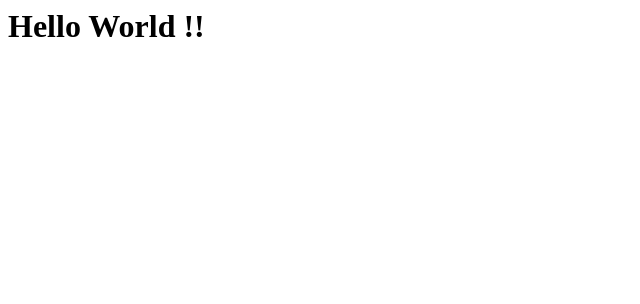
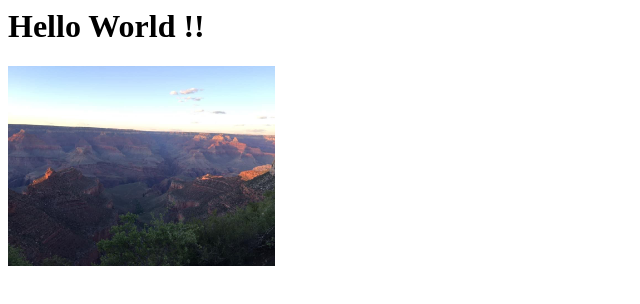
Before and after one commit to madhuj98/madhuj98.github.io, a plain HTML site: page index.html in a window 1280 px wide. Shown: the whole page, without its empty margins (0-640 px from the left). Drawn offline with Linux system fonts and the light colour scheme.

Commit message:
add image

```diff
--- a/index.html
+++ b/index.html
@@ -1,3 +1,6 @@
 <html>
 <h1>Hello World !!</h1>
+<div>
+    <img src= "gc.jpeg" height="200">
+</div>
 </html>
```
Also changed, not shown: gc.jpeg (added).
